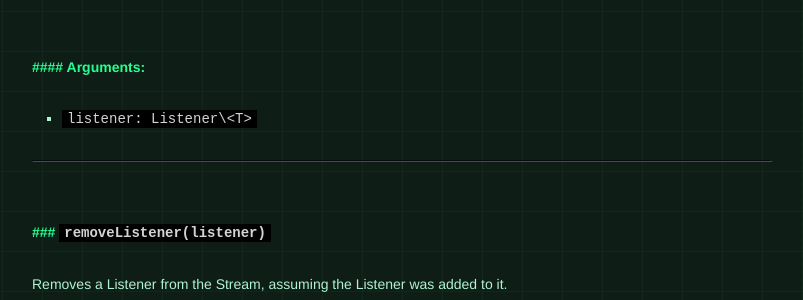
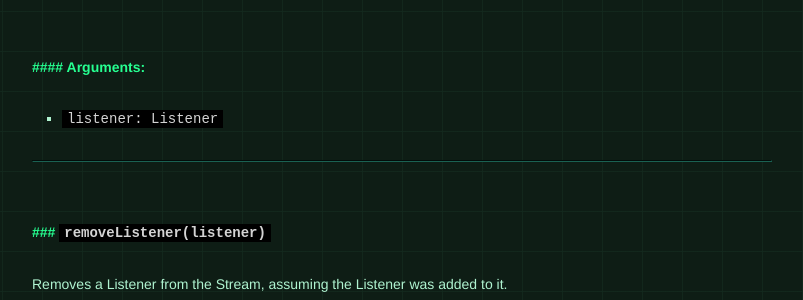
Before and after one commit to staltz/xstream, a Jekyll site: the page built from index.html, in a window 1280 px wide and 900 px high, scrolled down 12889 px. Shown: the part 149-449 px from the top of the window, without its empty margins (238-1041 px from the left). Built offline with Jekyll 4.4.1, drawn with Linux system fonts in a browser that asks for light colours; some web fonts are replaced.

Commit message:
update site

```diff
--- a/_includes/content.md
+++ b/_includes/content.md
@@ -486,7 +486,7 @@ Adds a Listener to the Stream.
 
 #### Arguments:
 
-- `listener: Listener\<T>`
+- `listener: Listener`
 
 - - -
 
```
